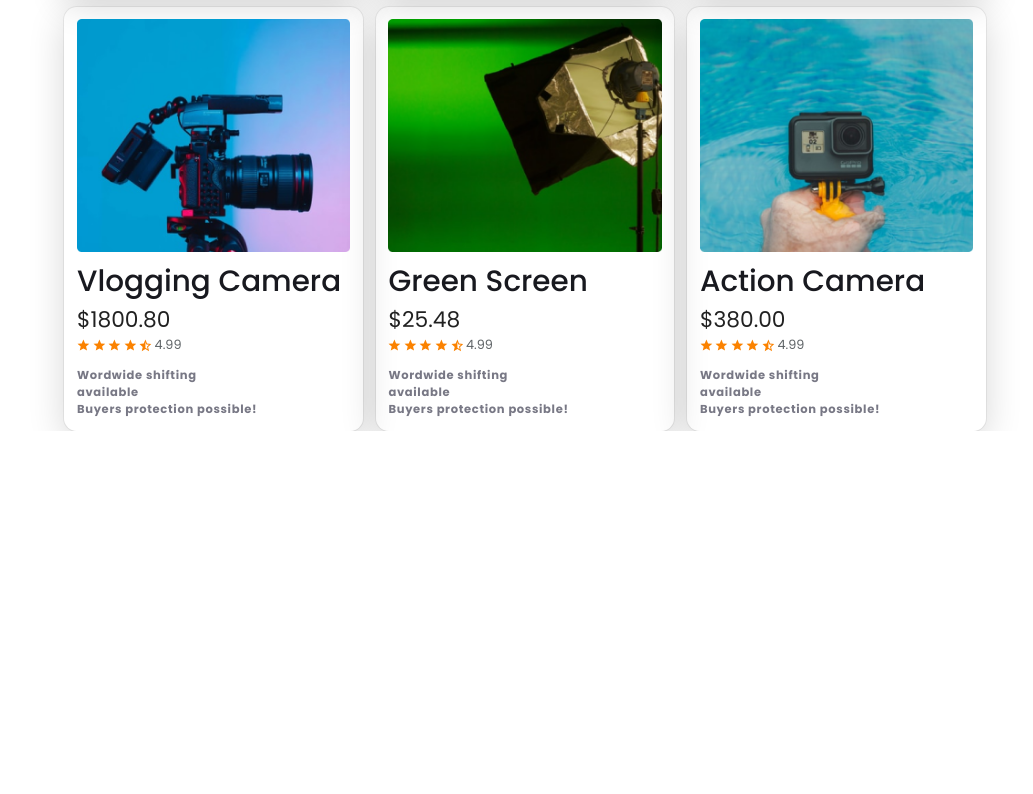
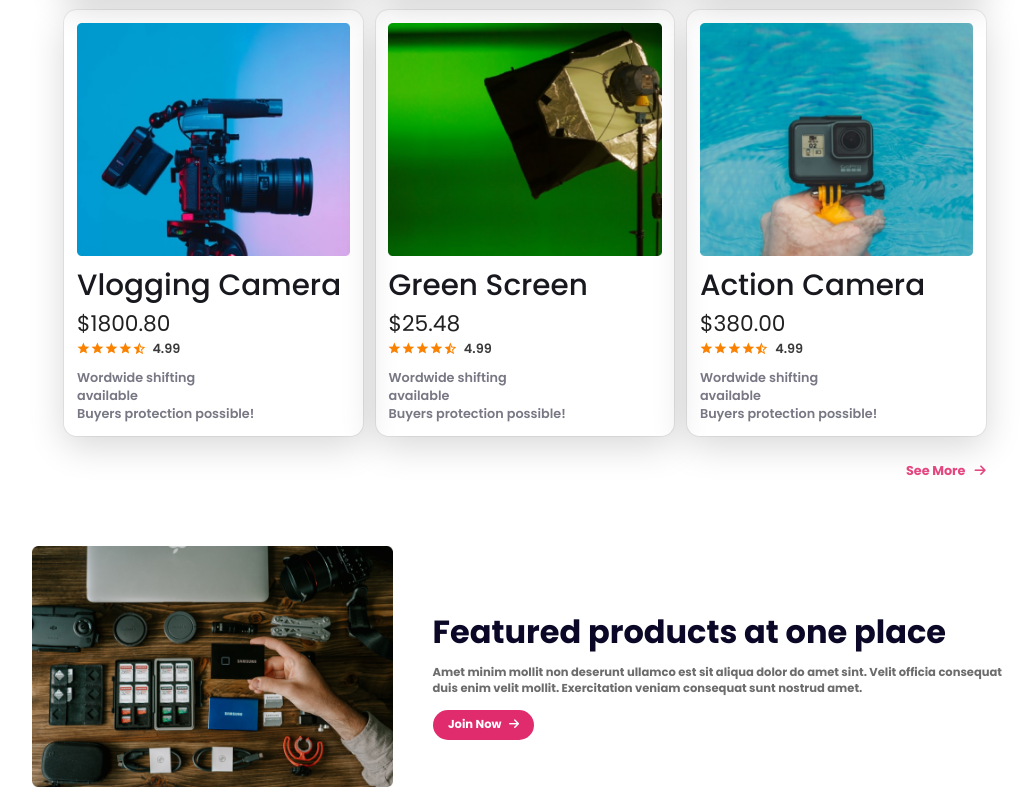
Before and after one commit to MD-HABIB-ULLA/Influencer-products, a plain HTML site: page index.html in a window 1280 px wide. Shown: the part 1757-2551 px from the top of the page, without its empty margins (115-1148 px from the left). Before the commit the page ends 2188 px from the top, so only its background shows below. Drawn offline with Linux system fonts and the light colour scheme.

Commit message:
product in one place added

```diff
--- a/css/style.css
+++ b/css/style.css
@@ -197,13 +197,14 @@ body {
     align-items: center;
     gap: 1%;
     justify-content: left;
-    height: 1.4vw;
+    height: 1.3vw;
+    width: 40%;
 }
 
 .star p {
-    color: #5E6366;
-    font-family: poppins;
+    color: #3A3A3A;
     font-size: 1vw;
+    font-weight: 600; margin: auto;
 }
 
 .star svg {
@@ -214,9 +215,8 @@ body {
 .des {
     color: #787885;
     font-family: poppins;
-    font-size: .9vw;
-    font-weight: 700;
-    letter-spacing: 0.052vw;
+    font-size: 1vw;
+    font-weight: 600;
     margin-top: 1vw;
 }
 
@@ -227,10 +227,68 @@ body {
     font-weight: 400;
 }
 
+.see-btn {
+    text-align: right;
+}
+
+.pro-btn {
+    outline: none;
+    border: none;
+    margin-top: 2vw;
+    color: rgba(224, 44, 109, 0.87);
+    font-family: Poppins;
+    font-size: 1vw;
+    font-weight: 700;
+    background-color: transparent;
+    cursor: pointer;
+
+}
+
+.pro-btn i {
+    margin-left: .5vw;
+}
+
 /* this is end of product section */
+/* this is product in one place */
+.one-place {
+    width: 77%;
+    display: flex;
+    margin: auto;
+    margin-top: 5vw;
+    align-items: center;
+    gap: 4%;
+}
 
+.pl-img {
+    width: 37%;
+}
 
+.pl-img img {
+    width: 100%;
+}
 
+.pl-text {
+    width: 60%;
+}
+
+.pl-text h3 {
+    color: #0A0826;
+    font-family: Poppins;
+    font-size: 2.5vw;
+    font-weight: 700;
+    line-height: 5vw;
+}
+
+.pl-text p {
+    color: #6C6C6C;
+    font-family: Poppins;
+    font-size: .9vw;
+    font-style: normal;
+    font-weight: 700;
+    line-height: 1.3vw;
+}
+
+/* end of product in one place */
 
 
 
@@ -348,7 +406,8 @@ body {
         margin-top: 4vw;
         width: 18%;
     }
- /* product section */
+
+    /* product section */
 
     .product {
         width: 90%;
@@ -381,7 +440,7 @@ body {
     }
 
     .star p {
-        font-size: 4vw;
+        font-size: 3.5vw;
     }
 
     .star svg {
@@ -390,7 +449,7 @@ body {
     }
 
     .des {
-        font-size: 5vw;
+        font-size: 3.5vw;
     }
 
     .price {
@@ -399,6 +458,50 @@ body {
         margin-bottom: 4vw;
     }
 
+    .see-btn {
+        text-align: center;
+    }
+
+    .pro-btn {
+        margin-top: 5vw;
+        font-size: 5vw;
+    }
+
+    .pro-btn i {
+        margin-left: .5vw;
+    }
+
+    /* this is product in one place */
+    .one-place {
+        width: 90%;
+        flex-direction: column-reverse;
+        margin-top: 9vw;
+        text-align: center;
+    }
+
+    .pl-img {
+        width: 100%;
+        margin-top: 10vw;
+    }
+
+
+    .pl-text {
+        width: 100%;
+    }
+
+    .pl-text h3 {
+        font-size: 9vw;
+        line-height: 9vw;
+        margin-bottom: 6vw;
+    }
+
+    .pl-text p {
+        font-size: 5vw;
+        font-style: normal;
+        font-weight: 700;
+        line-height: 6vw;
+    }
+
 
 
 
--- a/index.html
+++ b/index.html
@@ -364,6 +364,21 @@
                     <p class="des">Wordwide shifting <br>available <br>Buyers protection possible!</p>
                 </div>
             </div>
+            <div class="see-btn">
+                <button class="pro-btn"> See More <i class="fa-solid fa-arrow-right"></i></button>
+            </div>
+        </section>
+        <!-- this is product in one place -->
+
+        <section class="one-place">
+            <div class="pl-img">
+                <img src="images/gear.png" alt="">
+            </div>
+            <div class="pl-text">
+                <h3>Featured products at one place</h3>
+                <p>Amet minim mollit non deserunt ullamco est sit aliqua dolor do amet sint. Velit officia consequat duis enim velit mollit. Exercitation veniam consequat sunt nostrud amet.</p>
+                <button class="btn">Join Now <i class="fa-solid fa-arrow-right"></i></button>
+            </div>
         </section>
     </main>
 
```
